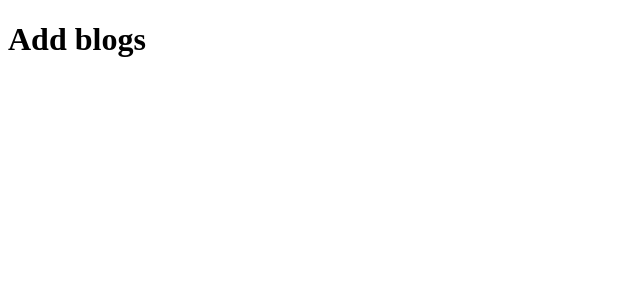
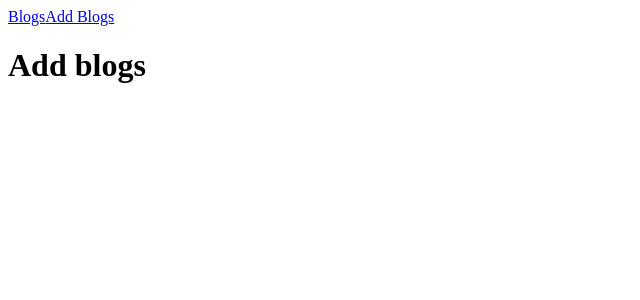
Before and after one commit to huzidev/AdonisJS, a React (Create React App) app in the folder blog-app/blog-web/: page /add in a window 1280 px wide. Shown: the top 300 px of the page, without its empty margins (0-640 px from the left). Built offline with nearby package versions, Linux system fonts and the light colour scheme.

Commit message:
nav bar added

```diff
--- a/blog-app/blog-web/src/App.tsx
+++ b/blog-app/blog-web/src/App.tsx
@@ -5,11 +5,13 @@
 } from "react-router-dom";
 import Blogs from "./components/blogs/Blogs";
 import Form from "./components/form/Form";
+import Nav from "./components/nav/Nav";
 
 export default function App(): JSX.Element {
   return (
     <div>
       <Router>
+        <Nav />
         <Routes>
           Stable-diffsuion
           <Route path="/blogs" element={<Blogs />} />
--- a/blog-app/blog-web/src/components/nav/Nav.tsx
+++ b/blog-app/blog-web/src/components/nav/Nav.tsx
@@ -1,8 +1,10 @@
+import { Link } from 'react-router-dom';
 
 export default function Nav() {
   return (
     <div>
-
+        <Link to="/blogs">Blogs</Link>
+        <Link to="/add">Add Blogs</Link>
     </div>
   )
 }
```
